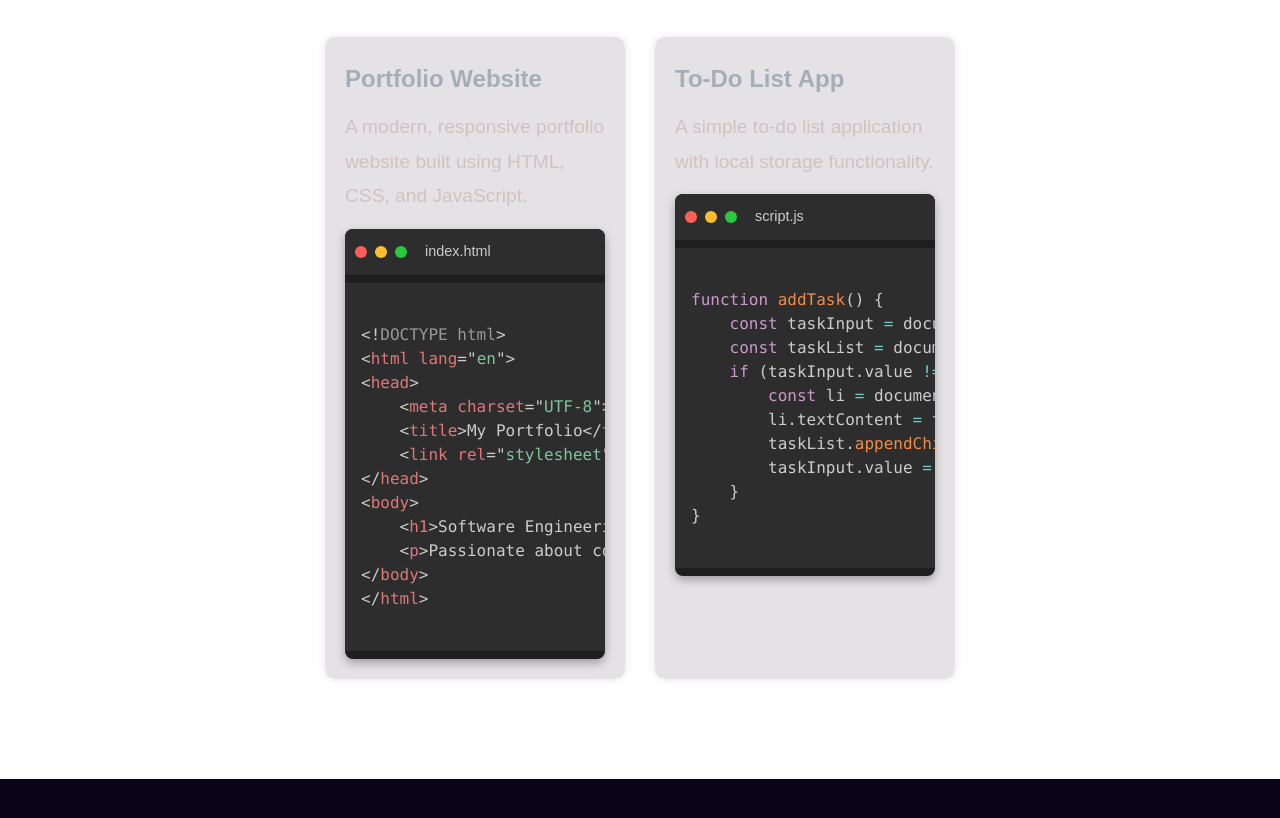
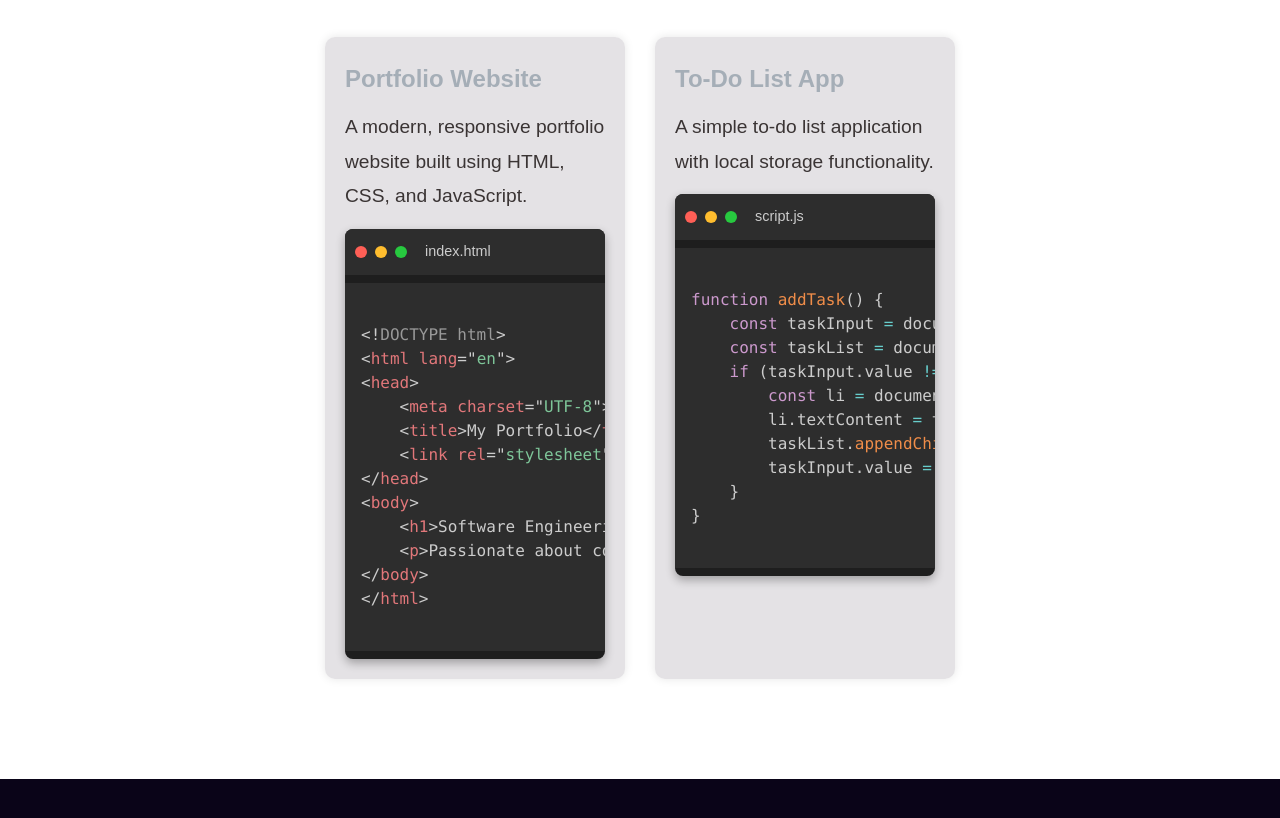
Before and after one commit to maki21-me/Portfolio, a plain HTML site: page port.html in a window 1280 px wide. Shown: the part 2312-3130 px from the top of the page. Drawn offline with nearby package versions, Linux system fonts and the light colour scheme.

Commit message:
update design

```diff
--- a/port.css
+++ b/port.css
@@ -282,7 +282,7 @@ margin-top: 20px;
 
 .project-item p {
   font-size: 1.2rem;
-  color: #d1c2c2;
+  color: #3a3434;
 }
 
 /* Contact Section */
```
